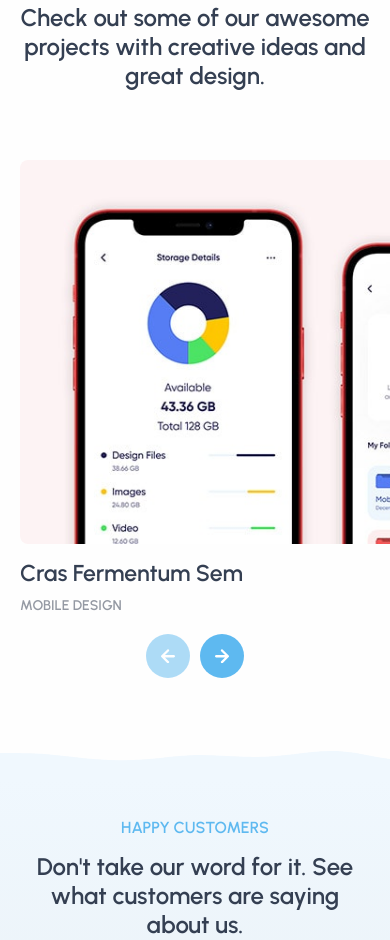
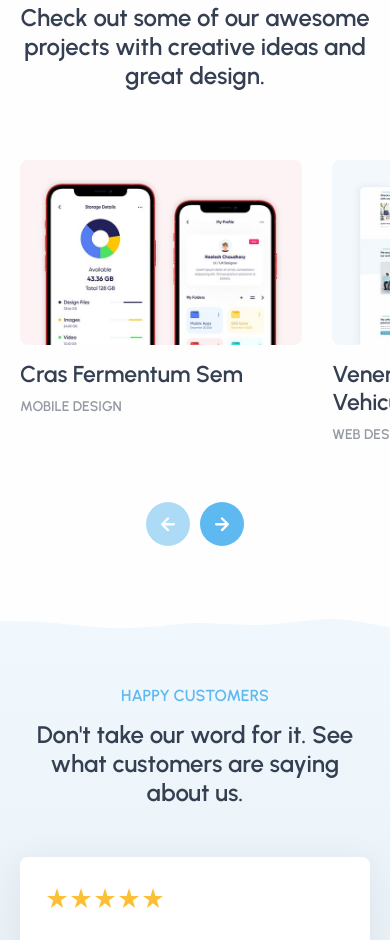
Before and after one commit to thesujalpatel/sandbox-clone, a plain HTML site: page index.html in a window 390 px wide. Shown: the part 6902-7842 px from the top of the page. Drawn offline with nearby package versions, Linux system fonts and the light colour scheme.

Commit message:
Refactor project carousel structure for improved layout and consistency

```diff
--- a/css/styles.css
+++ b/css/styles.css
@@ -555,24 +555,19 @@ nav {
 
 /* Projects Section */
 .projects-section .section-body {
+  width: calc(100% + 100px);
   overflow: visible;
   position: relative;
-}
-
-.project-carousel-container {
-  position: relative;
-  width: calc(100% + 100px); /* Extend beyond container */
-  margin-left: -50px; /* Pull back to center */
-  overflow: visible;
+  margin-left: -50px;
 }
 
 .project-carousel {
   display: flex;
   gap: 30px;
-  transition: transform 0.4s cubic-bezier(0.4, 0, 0.2, 1); /* Smoother easing */
-  padding: 20px 50px; /* Add padding to sides for visible overflow */
+  transition: transform 0.4s cubic-bezier(0.4, 0, 0.2, 1);
+  padding: 20px 50px;
   width: fit-content;
-  will-change: transform; /* Optimize for transforms */
+  will-change: transform;
 }
 
 .project-carousel-item {
@@ -580,7 +575,7 @@ nav {
   display: flex;
   flex-direction: column;
   gap: 15px;
-  transition: flex-basis 0.2s ease; /* Smooth transition for responsive changes */
+  transition: flex-basis 0.2s ease;
 }
 .project-carousel-item-content {
   display: flex;
@@ -904,7 +899,7 @@ nav {
   }
 
   .project-carousel {
-    gap: 30px; /* Keep gap consistent */
+    gap: 30px;
   }
 
   .project-carousel-item {
@@ -960,10 +955,6 @@ nav {
     max-width: 120px;
   }
 
-  .project-carousel-item {
-    flex: 0 0 100%;
-  }
-
   .testimonials-section .section-body {
     columns: 1;
   }
@@ -979,7 +970,7 @@ nav {
     padding-block: 50px;
   }
 
-  .project-carousel-container {
+  .projects-section .section-body {
     width: calc(100% + 40px);
     margin-left: -20px;
   }
--- a/index.html
+++ b/index.html
@@ -596,7 +596,6 @@
               </h2>
             </div>
             <div class="section-body">
-              <div class="project-carousel-container">
               <div class="project-carousel">
                 <div class="project-carousel-item">
                   <div class="project-carousel-item-image-wrapper">
@@ -695,7 +694,6 @@
                     alt="Right Arrow"
                   />
                 </button>
-                </div>
               </div>
             </div>
           </div>
```
Lines whose indentation alone changed are shown as unchanged.
